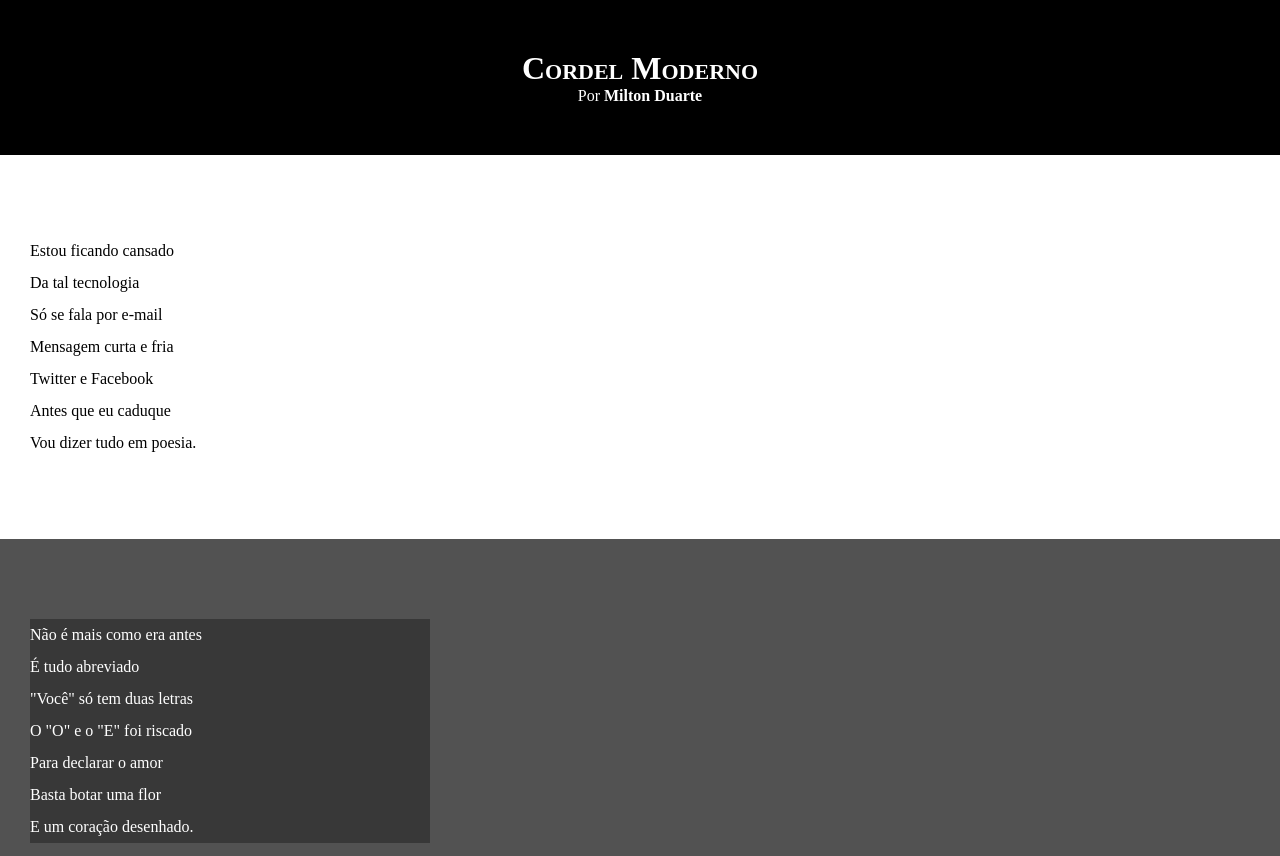
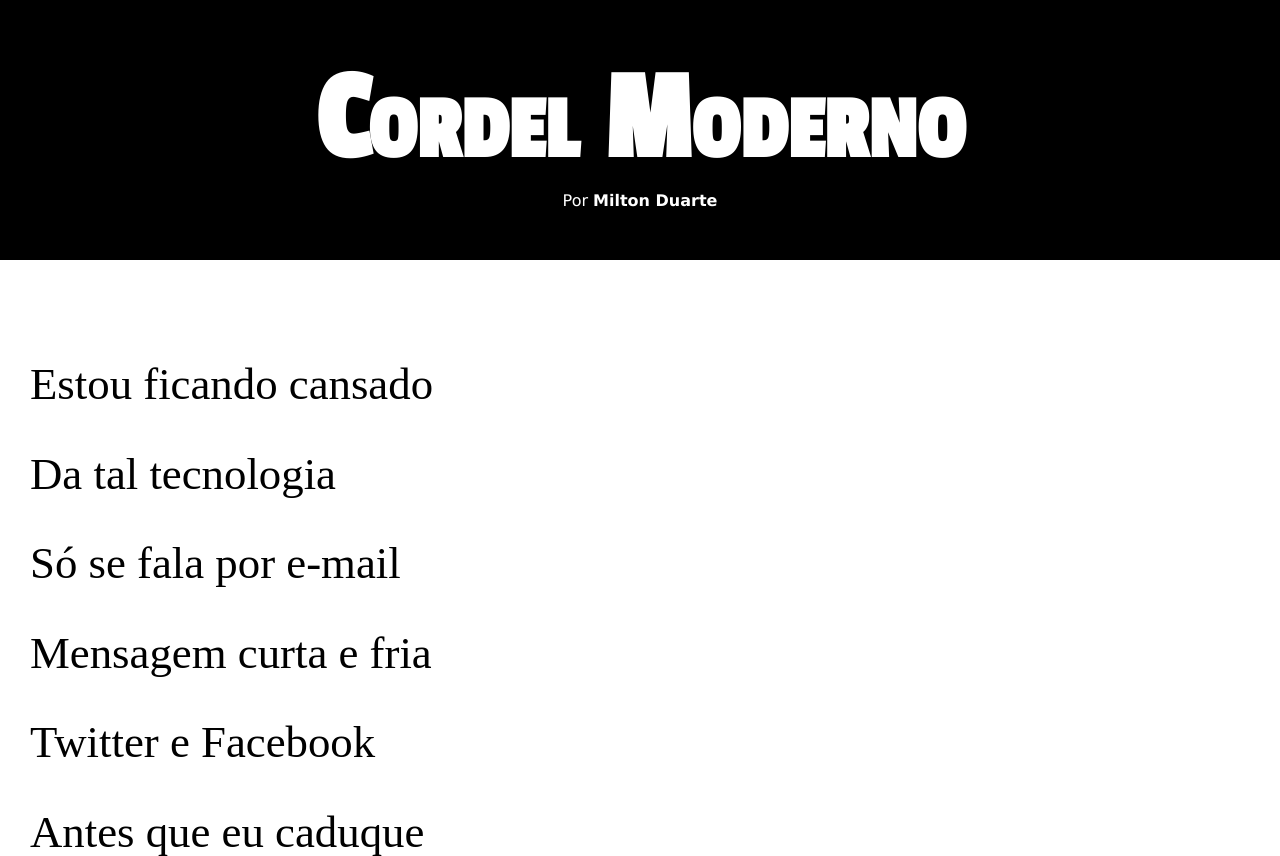
Before and after one commit to PedroCoutoo/Html-css, a plain HTML site: page deafios/deafio012/index.html in a window 1280 px wide. Shown: the top 856 px of the page. Drawn offline with Linux system fonts and the light colour scheme.

Commit message:
atualizaçao de estilo do desafio  002

```diff
--- a/deafios/deafio012/index.html
+++ b/deafios/deafio012/index.html
@@ -100,6 +100,6 @@
     </section>
     </body>
     <footer>
-        Site criado por <a href="https://github.com/PedroCoutoo" target="_blank">Pedro Couto</a>
+        Site criado por <a href="https://github.com/PedroCoutoo" target="_blank">Pedro Couto</a>  &#x1F517;
     </footer>
     </html>
--- a/deafios/deafio012/style.css
+++ b/deafios/deafio012/style.css
@@ -1,4 +1,11 @@
 @charset "utf8";
+@import url('https://fonts.googleapis.com/css2? family= Passion+One & display=swap');
+@import url('https://fonts.googleapis.com/css2? família = Sriracha & display=swap');
+:root{
+    --font1: verdana, geneva,tahoma,sans-serif;
+    --font2: 'Passion One', cursiva;
+    --font3:  'Sriracha', cursiva;
+}
 
 *{
     margin: 0px;
@@ -7,6 +14,7 @@
 html,body{
     min-height: 100vh;
     background-color: darkgray;
+    font-family: var(--font1);
 }
 header{
     background-color: black;
@@ -17,6 +25,8 @@ header{
 header>h1{
     padding-top: 50px;
     font-variant: small-caps;
+    font-family: var(--font2);
+    font-size: 10vw;
 
 }
 header>p{
@@ -34,6 +44,8 @@ section{
     padding-bottom: 10vh;
     line-height: 2em;
     padding-left: 30px;
+    font-family: var(--font3);
+    font-size: 3.5vw;
 }
 
 a:hover{
@@ -50,7 +62,8 @@ section.imagem{
 }
 section.imagem>p{
     background-color: #00000052;
-    width: 400px;
+    display: inline-block;
+    padding: 5px;
 }
 footer{
     background-color: black;
```
